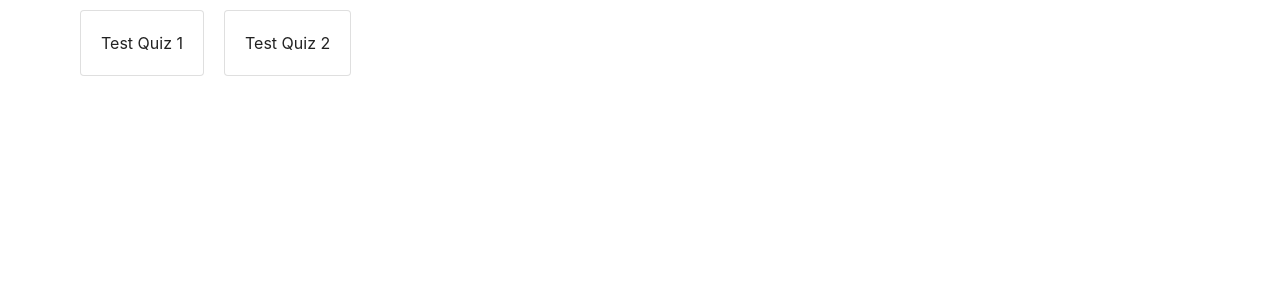
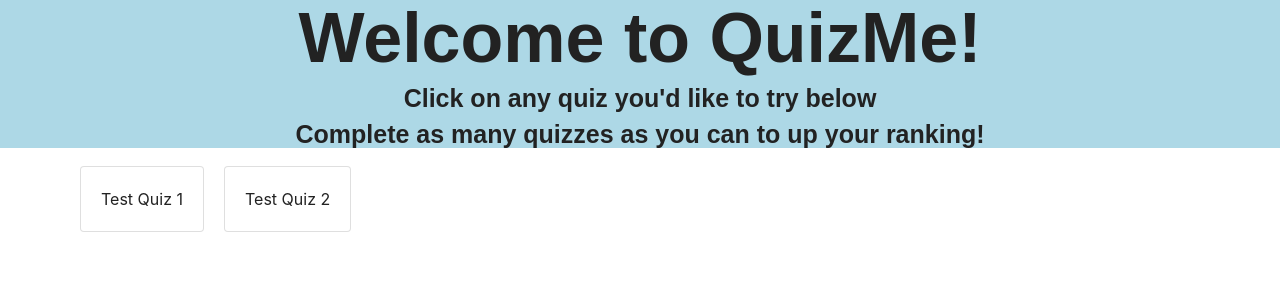
Before and after one commit to Final-Project-CLE/final-project, a React (Create React App) app in the folder finalproject/: page /1 in a window 1280 px wide. Shown: the top 300 px of the page. Built offline with nearby package versions, Linux system fonts and the light colour scheme; a web font is replaced by a local one.

Commit message:
updated component structure

```diff
--- a/finalproject/src/App.js
+++ b/finalproject/src/App.js
@@ -1,5 +1,5 @@
 import React, { Component } from 'react';
-import Page from "./components/Page";
+import Page from "./components/Page/Page";
 
 class App extends Component {
   render() {
--- /dev/null
+++ b/finalproject/src/components/Jumbotron/Jumbotron.css
@@ -0,0 +1,19 @@
+.header{
+	background-color: lightblue;
+	position: relative;
+	width: 100%;
+	padding: 0px 0px 0px;
+}
+
+h1{
+	text-align: center;
+	font-size: 70px;
+	font-weight: bold;
+	padding: 0px 0 0px 0;
+}
+
+h2{
+	text-align: center;
+	font-size: 25px;
+	padding-bottom: 0px;
+}
--- /dev/null
+++ b/finalproject/src/components/Jumbotron/Jumbotron.js
@@ -0,0 +1,12 @@
+import React from "react";
+import "./Jumbotron.css";
+
+const Jumbotron = () => (
+	<header className = "header">
+		<h1>Welcome to QuizMe!</h1>
+		<h2>Click on any quiz you'd like to try below </h2>
+		<h2>Complete as many quizzes as you can to up your ranking!</h2>
+	</header>
+);
+
+export default Jumbotron;
--- /dev/null
+++ b/finalproject/src/components/Navbar/Navbar.css
@@ -0,0 +1,3 @@
+.navbar {
+    padding: 0px 0px 0px;
+}
--- /dev/null
+++ b/finalproject/src/components/Navbar/Navbar.js
@@ -0,0 +1,6 @@
+import React from "react";
+
+const Navbar = () => (
+    <div></div>
+);
+export default Navbar;
--- a/finalproject/src/components/Page.js
+++ b/finalproject/src/components/Page/Page.js
@@ -1,7 +1,9 @@
 import React, { Component } from 'react';
-import QuizBox from "./QuizBox";
-import data from "../data.json";
-import Container from "./Container";
+import QuizBox from "../QuizBox/QuizBox";
+import data from "../../data.json";
+import Container from "../Container/Container";
+import Navbar from '../Navbar/Navbar';
+import Jumbotron from '../Jumbotron/Jumbotron';
 
 class Page extends Component {
   state = {
@@ -10,6 +12,8 @@ class Page extends Component {
   render() {
     return (
       <div>
+        <Navbar />
+        <Jumbotron />
         <Container>
           <div className="row">
             {this.state.data.map(item => (
```
Also changed, not shown: finalproject/src/components/Container/Container.css (added), finalproject/src/components/Container/Container.js (renamed from finalproject/src/components/Container.js), finalproject/src/components/Page/Page.css (added), finalproject/src/components/QuizBox/QuizBox.css (added), finalproject/src/components/QuizBox/QuizBox.js (renamed from finalproject/src/components/QuizBox.js).
